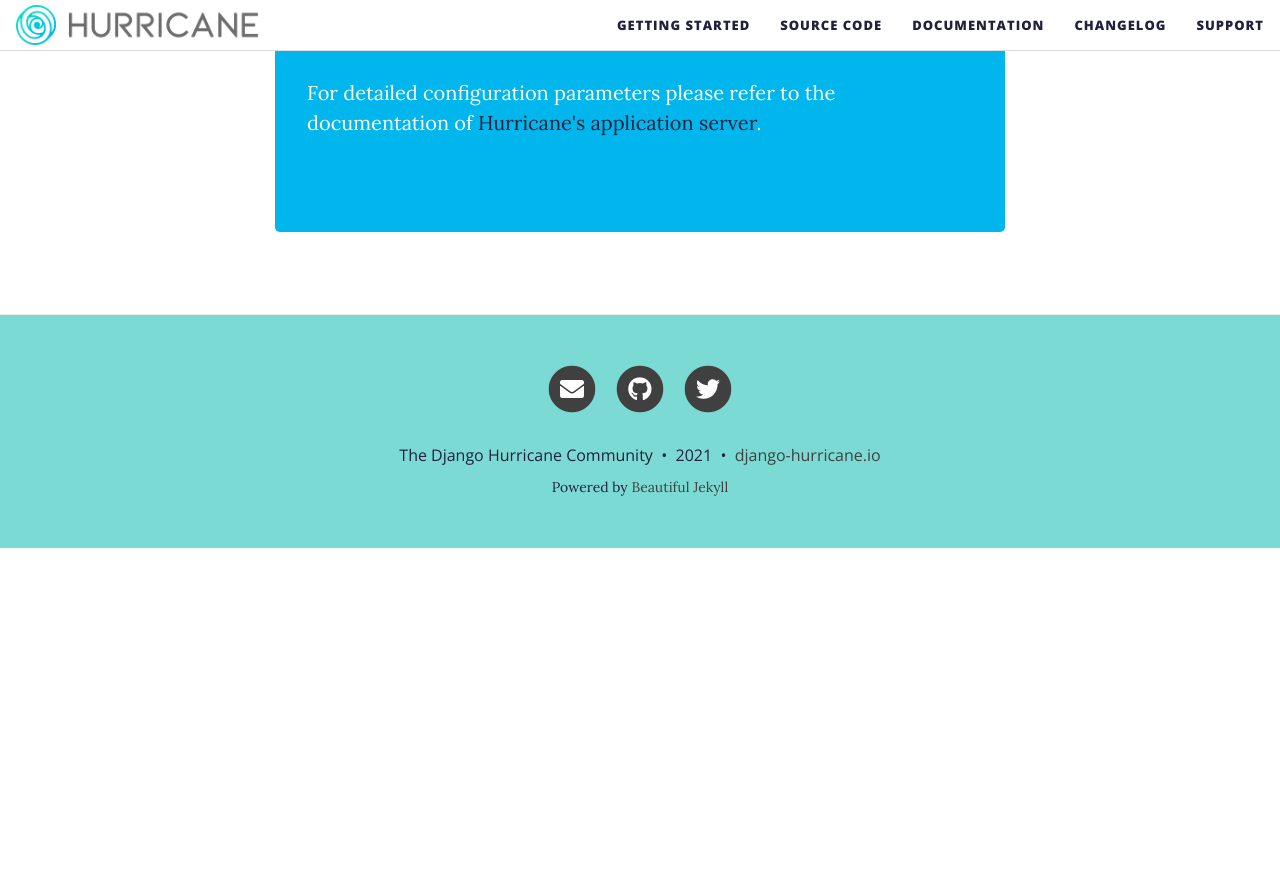
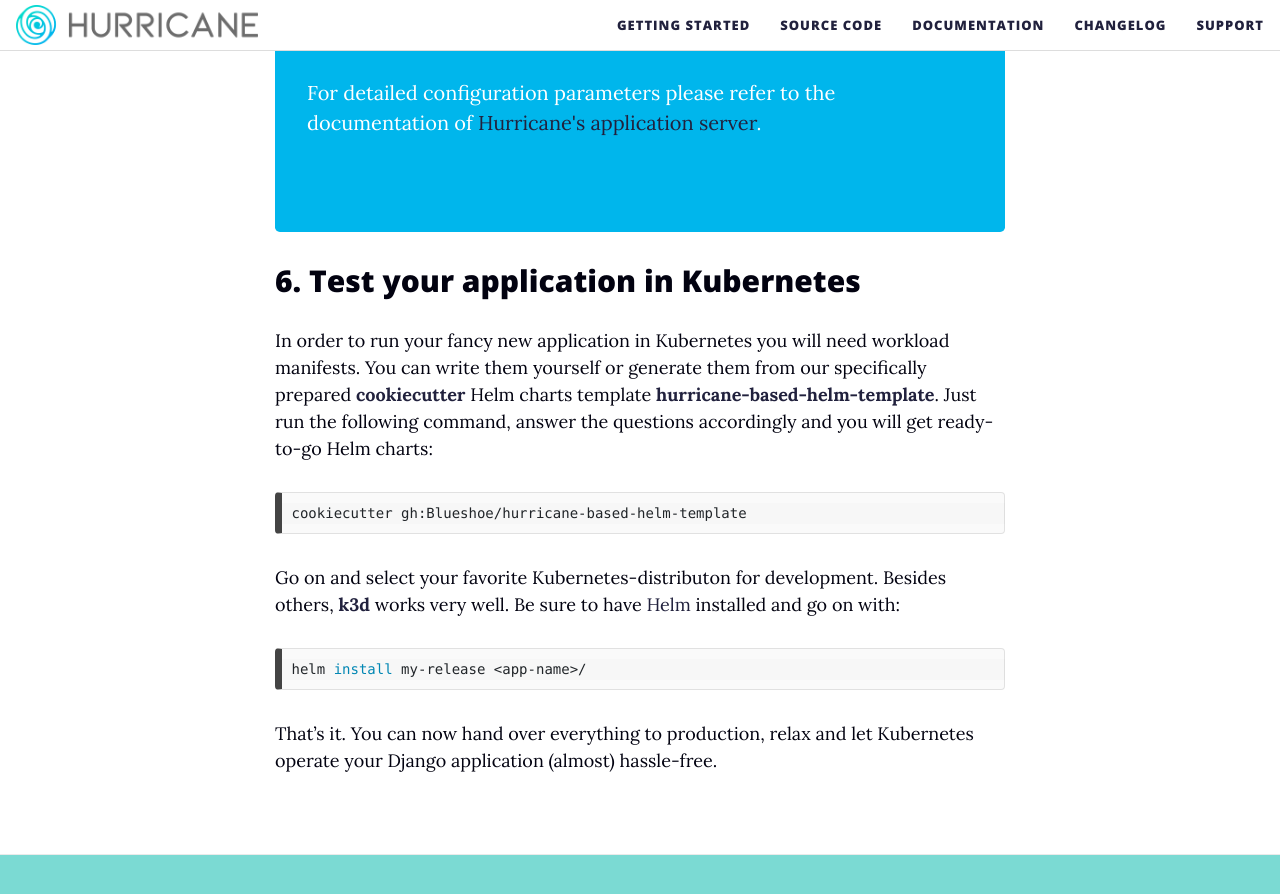
Before and after one commit to django-hurricane/django-hurricane, a Jekyll site: the page built from website/getting-started.md, in a window 1280 px wide and 900 px high, scrolled down 1586 px. Shown: the top 894 px of the window. Built offline with Jekyll 4.4.1, drawn with Linux system fonts in a browser that asks for light colours; nearby versions of some CDN libraries; before the commit the page ends 2134 px from its top, so only the background shows below that.

Commit message:
feat(website): add getting started point 6

```diff
--- a/website/getting-started.md
+++ b/website/getting-started.md
@@ -44,3 +44,20 @@ and media files, too.
 <div class="jumbotron dh-color">
     <p class="lead">For detailed configuration parameters please refer to the documentation of <a href="https://django-hurricane.readthedocs.io/en/latest/usage.html#application-server">Hurricane's application server</a>.</p>
 </div>
+
+## 6. Test your application in Kubernetes
+In order to run your fancy new application in Kubernetes you will need workload manifests. You can write them yourself
+or generate them from our specifically prepared [**cookiecutter**](https://cookiecutter.readthedocs.io/en/latest/)
+Helm charts template [**hurricane-based-helm-template**](https://github.com/Blueshoe/hurricane-based-helm-template).
+Just run the following command, answer the questions accordingly and you will get ready-to-go Helm charts:
+~~~bash
+cookiecutter gh:Blueshoe/hurricane-based-helm-template
+~~~
+Go on and select your favorite Kubernetes-distributon for development. Besides others, [**k3d**](https://k3d.io) works very well.
+Be sure to have [Helm](https://helm.sh/) installed and go on with:
+~~~bash
+helm install my-release <app-name>/
+~~~
+
+That's it. You can now hand over everything to production, relax and let Kubernetes operate your Django application
+(almost) hassle-free.
```
